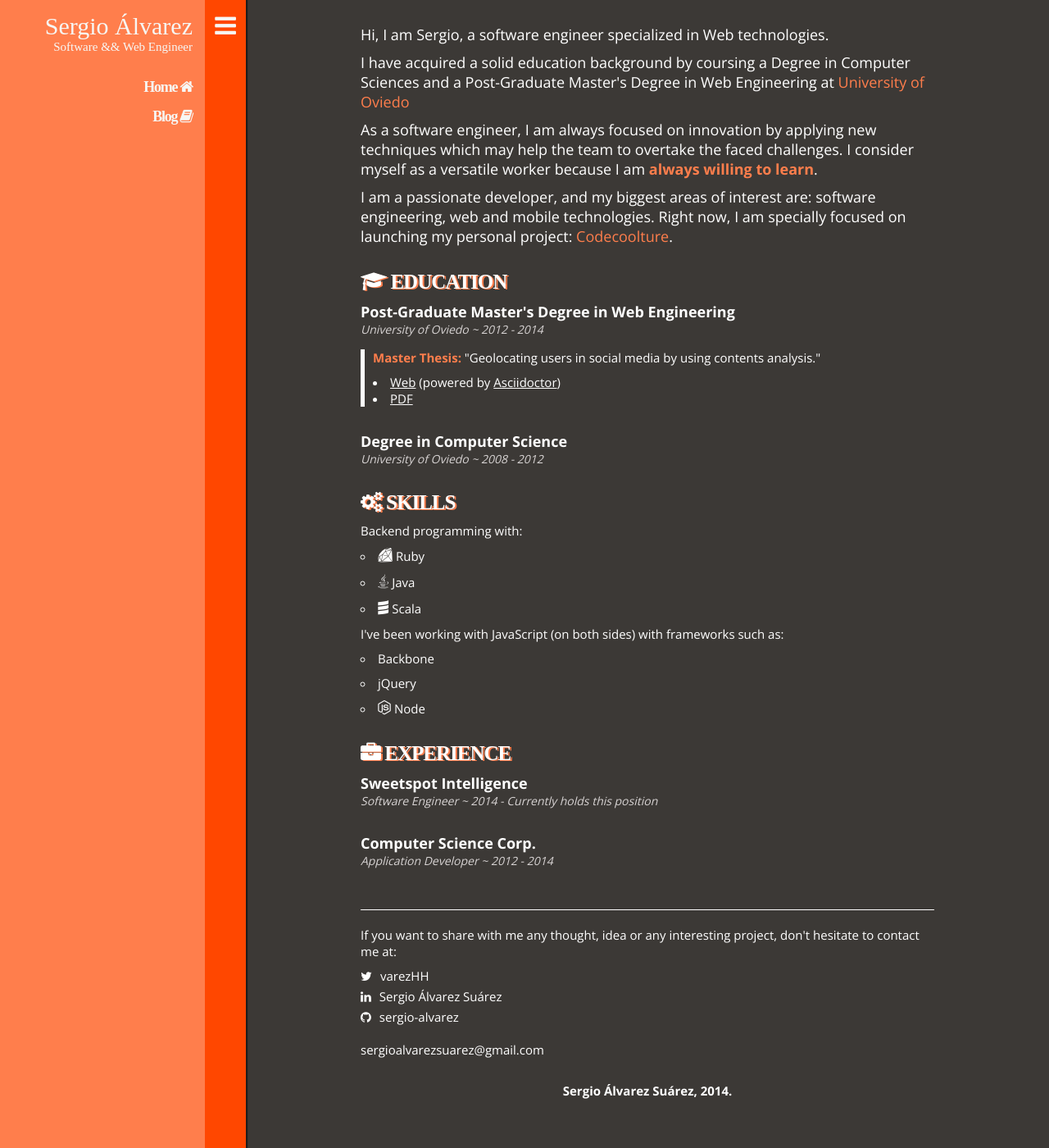
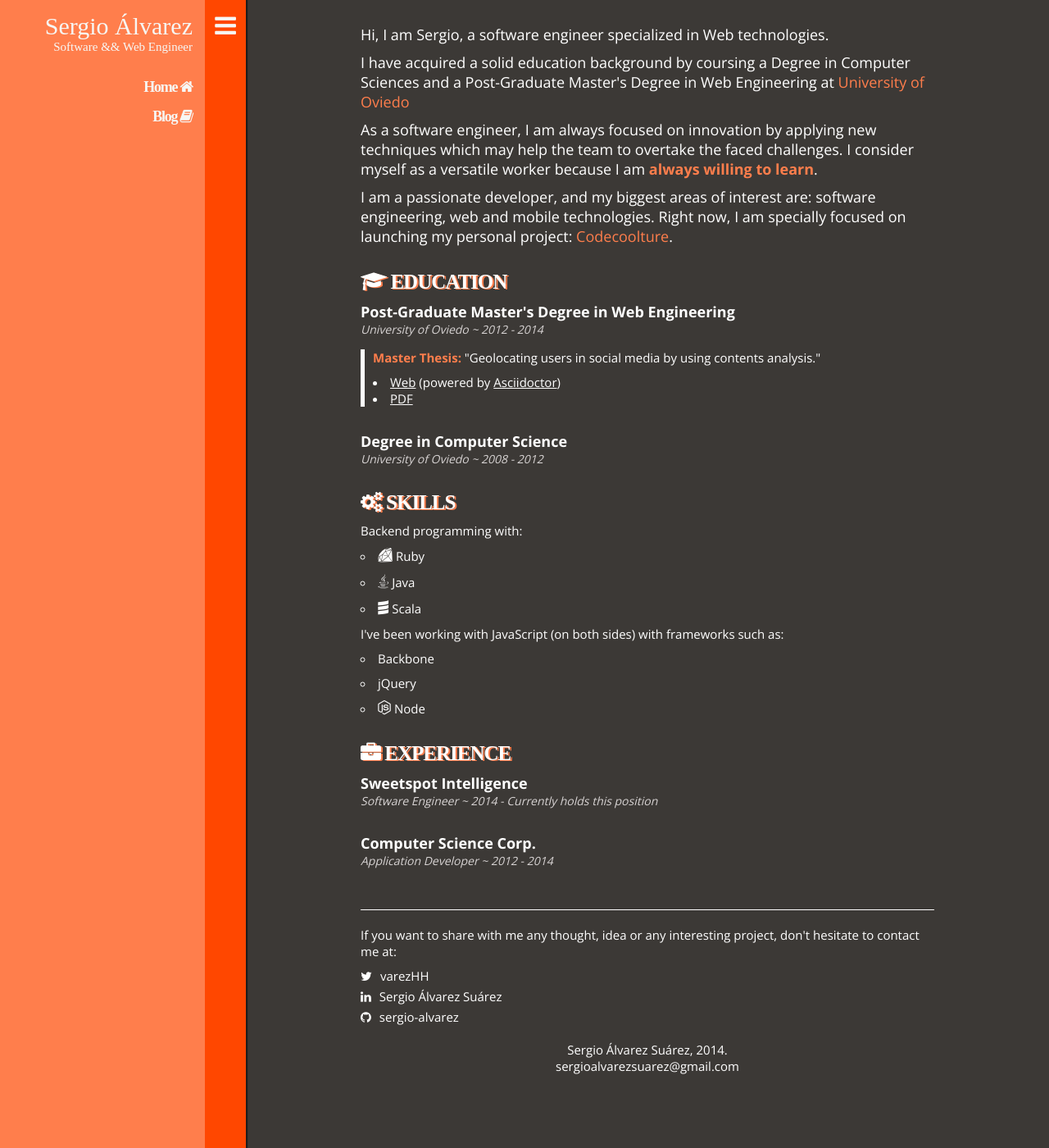
Before and after one commit to sergioalvz/sergioalvz.github.io, a Jekyll site: the page built from index.html, in a window 1280 px wide and 1400 px high, scrolled down 129 px. Shown: the whole window at 82% size. Built offline with Jekyll 4.4.1, drawn with Linux system fonts in a browser that asks for light colours; nearby versions of some CDN libraries; some web fonts are replaced; Markdown is read by kramdown in place of the engine named in the settings.

Commit message:
Add more and more styling changes

```diff
--- a/css/main.css
+++ b/css/main.css
@@ -142,7 +142,7 @@
 }
 
 .home .content-wrapper .social {
-  padding-top: 20px;
+  padding: 20px 0;
   border-top: 1px solid rgb(255, 255, 255);
 }
 
@@ -157,11 +157,6 @@
 
 .home .content-wrapper .social li {
   margin-bottom: 5px;
-}
-
-.home .content-wrapper .social li:last-of-type {
-  margin-bottom: 0;
-  margin-top: 20px;
 }
 
 .home .content-wrapper .social li a {
@@ -182,10 +177,9 @@
   font-size: 15px;
 }
 
-.home .content-wrapper > section > p:last-of-type {
-  margin-top: 30px;
+.home .content-wrapper > section > p:nth-last-of-type(-n+2) {
   font-size: 15px;
-  font-weight: bolder;
+  line-height: 10px;
 }
 
 .home .resume {
--- a/index.html
+++ b/index.html
@@ -108,12 +108,10 @@
         <li>
           <a href="https://github.com/sergio-alvarez" title="Github"><i class="fa fa-github"></i>sergio-alvarez</a>
         </li>
-        <li>
-          <p>sergioalvarezsuarez@gmail.com</p>
-        </li>
       </ul>
     </section>
 
     <p>Sergio Álvarez Suárez, 2014.</p>
+    <p>sergioalvarezsuarez@gmail.com</p>
   </section>
 </div>
```
